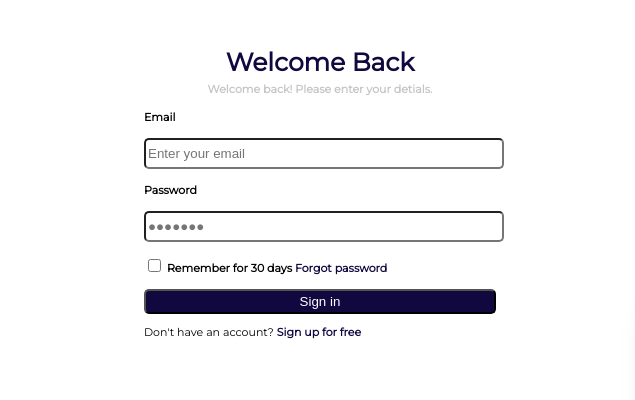
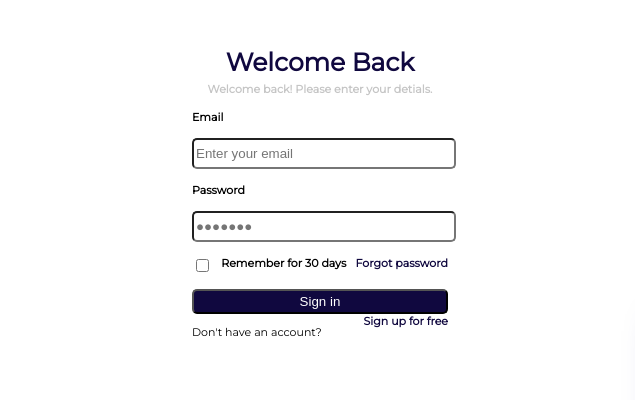
Before and after one commit to BrandonHernandez-Ksquare/A6_Flexbox, a plain HTML site: page index.html in a window 1280 px wide. Shown: the part 210-610 px from the top of the page, 0-635 px from the left. Drawn offline with Linux system fonts and the light colour scheme.

Commit message:
added spacing

```diff
--- a/index.html
+++ b/index.html
@@ -20,11 +20,14 @@
             <label>Password</label><br/>
             <input type="password" placeholder="&#9679;&#9679;&#9679;&#9679;&#9679;&#9679;&#9679;"/><br/>
             <div class="checkb">
-            <input id="check" type="checkbox"/>
-            <label class="rememberme">Remember for 30 days</label>
-            <a href="#">Forgot password</a></div><br/>
+                <input id="check" type="checkbox"/>
+                <label class="rememberme">Remember for 30 days</label>
+                <a href="#">Forgot password</a>
+            </div><br/>
             <button>Sign in</button>
-            <p>Don't have an account? <a href="#">Sign up for free</a></p>
+            <div class="sign">
+                <p>Don't have an account?</p> <a href="#">Sign up for free</a>
+            </div>
         </form>
     </div>
     <div class="testimonial">
--- a/style.css
+++ b/style.css
@@ -17,7 +17,7 @@ body{
 }
 form{
     display: flex;
-    width: 55%;
+    width: 40%;
     flex-direction: column;
 }
 .form h1,h4{
@@ -46,6 +46,14 @@ a{
     background-color: blueviolet;
     height: 100vh;
     width: 50vw;
+}
+.checkb{
+    display: flex;
+    justify-content: space-between;
+}
+.sign{
+    display: inline-flex;
+    justify-content: space-between;
 }
 label{
     font-weight: 600;
```
